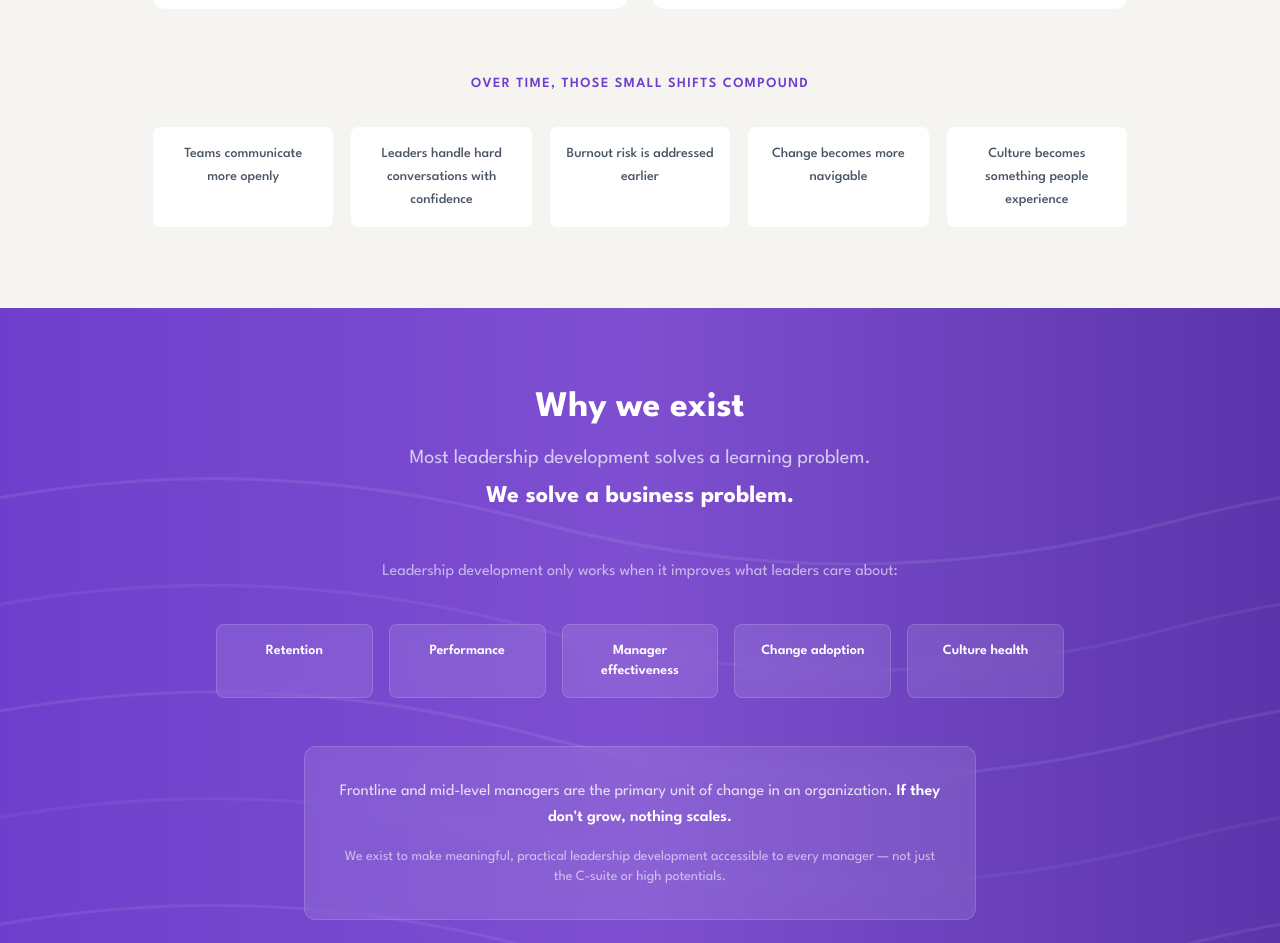
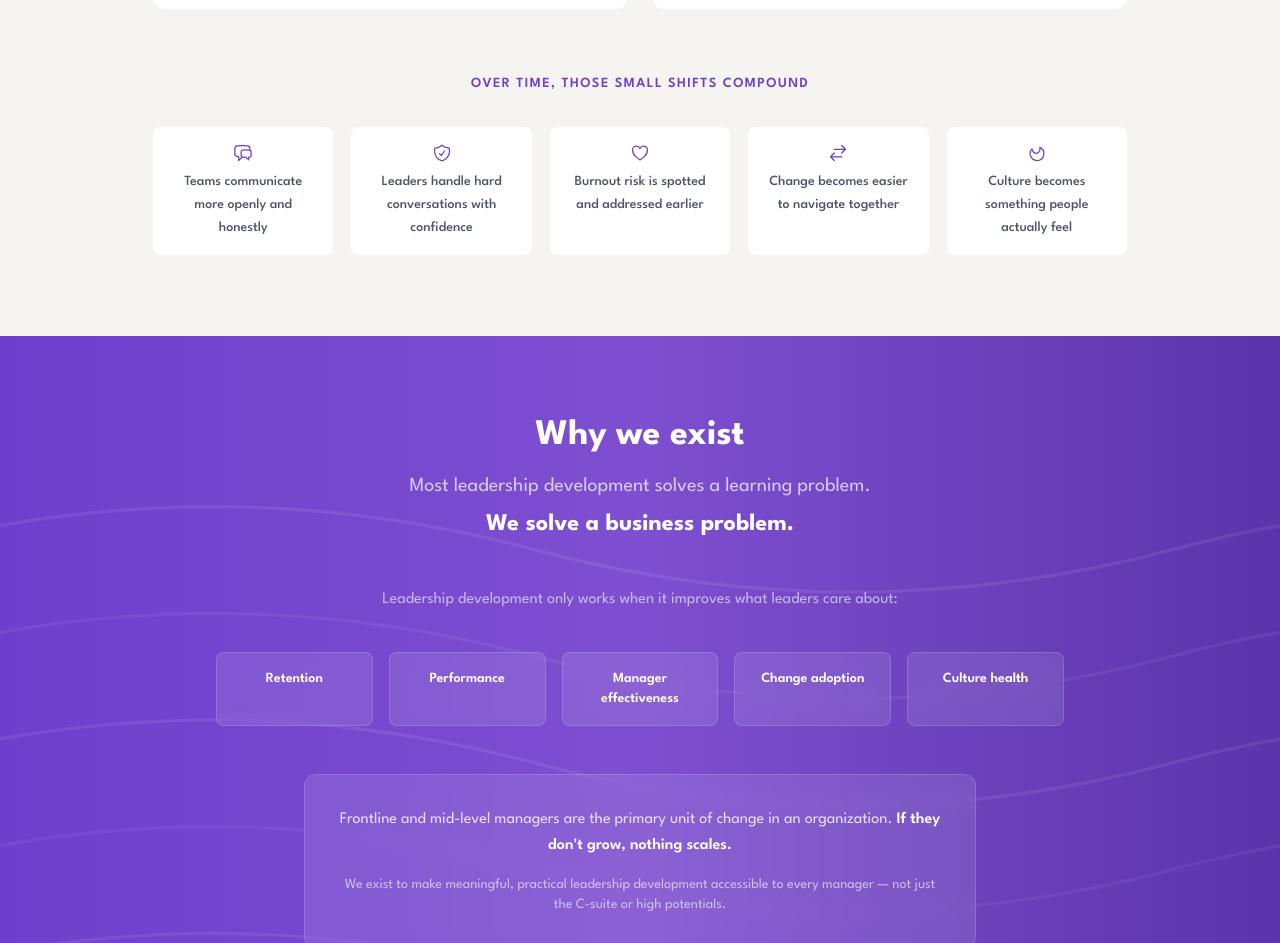
Before and after one commit to stevearntz/campfire-website, a Next.js app: page /about in a window 1280 px wide. Shown: the part 2560-3503 px from the top of the page. Built offline with nearby package versions, Linux system fonts and the light colour scheme; no server answers.

Commit message:
Balance compound-shift cards and add icons on About page
- Even out text lengths across all five cards
- Add purple icons: chat bubbles, shield, heart, arrows, flame
- Center-align card content

Co-Authored-By: Claude Opus 4.6 <noreply@anthropic.com>

```diff
--- a/app/about/page.tsx
+++ b/app/about/page.tsx
@@ -390,18 +390,56 @@ export default function AboutPage() {
             </p>
             <div className="grid grid-cols-1 sm:grid-cols-2 md:grid-cols-3 lg:grid-cols-5 gap-4">
               {[
-                "Teams communicate more openly",
-                "Leaders handle hard conversations with confidence",
-                "Burnout risk is addressed earlier",
-                "Change becomes more navigable",
-                "Culture becomes something people experience",
+                {
+                  text: "Teams communicate more openly and honestly",
+                  icon: (
+                    <svg className="w-5 h-5" fill="none" stroke="currentColor" strokeWidth="1.5" viewBox="0 0 24 24">
+                      <path strokeLinecap="round" strokeLinejoin="round" d="M20.25 8.511c.884.284 1.5 1.128 1.5 2.097v4.286c0 1.136-.847 2.1-1.98 2.193-.34.027-.68.052-1.02.072v3.091l-3-3c-1.354 0-2.694-.055-4.02-.163a2.115 2.115 0 01-.825-.242m9.345-8.334a2.126 2.126 0 00-.476-.095 48.64 48.64 0 00-8.048 0c-1.131.094-1.976 1.057-1.976 2.192v4.286c0 .837.46 1.58 1.155 1.951m9.345-8.334V6.637c0-1.621-1.152-3.026-2.76-3.235A48.455 48.455 0 0011.25 3c-2.115 0-4.198.137-6.24.402-1.608.209-2.76 1.614-2.76 3.235v6.226c0 1.621 1.152 3.026 2.76 3.235.577.075 1.157.14 1.74.194V21l4.155-4.155" />
+                    </svg>
+                  ),
+                },
+                {
+                  text: "Leaders handle hard conversations with confidence",
+                  icon: (
+                    <svg className="w-5 h-5" fill="none" stroke="currentColor" strokeWidth="1.5" viewBox="0 0 24 24">
+                      <path strokeLinecap="round" strokeLinejoin="round" d="M9 12.75L11.25 15 15 9.75m-3-7.036A11.959 11.959 0 013.598 6 11.99 11.99 0 003 9.749c0 5.592 3.824 10.29 9 11.623 5.176-1.332 9-6.03 9-11.622 0-1.31-.21-2.571-.598-3.751h-.152c-3.196 0-6.1-1.248-8.25-3.285z" />
+                    </svg>
+                  ),
+                },
+                {
+                  text: "Burnout risk is spotted and addressed earlier",
+                  icon: (
+                    <svg className="w-5 h-5" fill="none" stroke="currentColor" strokeWidth="1.5" viewBox="0 0 24 24">
+                      <path strokeLinecap="round" strokeLinejoin="round" d="M21 8.25c0-2.485-2.099-4.5-4.688-4.5-1.935 0-3.597 1.126-4.312 2.733-.715-1.607-2.377-2.733-4.313-2.733C5.1 3.75 3 5.765 3 8.25c0 7.22 9 12 9 12s9-4.78 9-12z" />
+                    </svg>
+                  ),
+                },
+                {
+                  text: "Change becomes easier to navigate together",
+                  icon: (
+                    <svg className="w-5 h-5" fill="none" stroke="currentColor" strokeWidth="1.5" viewBox="0 0 24 24">
+                      <path strokeLinecap="round" strokeLinejoin="round" d="M7.5 21L3 16.5m0 0L7.5 12M3 16.5h13.5m0-13.5L21 7.5m0 0L16.5 12M21 7.5H7.5" />
+                    </svg>
+                  ),
+                },
+                {
+                  text: "Culture becomes something people actually feel",
+                  icon: (
+                    <svg className="w-5 h-5" fill="none" stroke="currentColor" strokeWidth="1.5" viewBox="0 0 24 24">
+                      <path strokeLinecap="round" strokeLinejoin="round" d="M15.362 5.214A8.252 8.252 0 0112 21 8.25 8.25 0 016.038 7.048 6.5 6.5 0 0012 12.5a6.5 6.5 0 003.362-7.286z" />
+                    </svg>
+                  ),
+                },
               ].map((outcome) => (
                 <div
-                  key={outcome}
-                  className="bg-white rounded-lg border border-gray-100 p-4"
+                  key={outcome.text}
+                  className="bg-white rounded-lg border border-gray-100 p-4 text-center"
                 >
+                  <div className="text-[#6E3FCC] flex justify-center mb-2">
+                    {outcome.icon}
+                  </div>
                   <p className="text-sm text-gray-600 leading-relaxed font-medium">
-                    {outcome}
+                    {outcome.text}
                   </p>
                 </div>
               ))}
```
